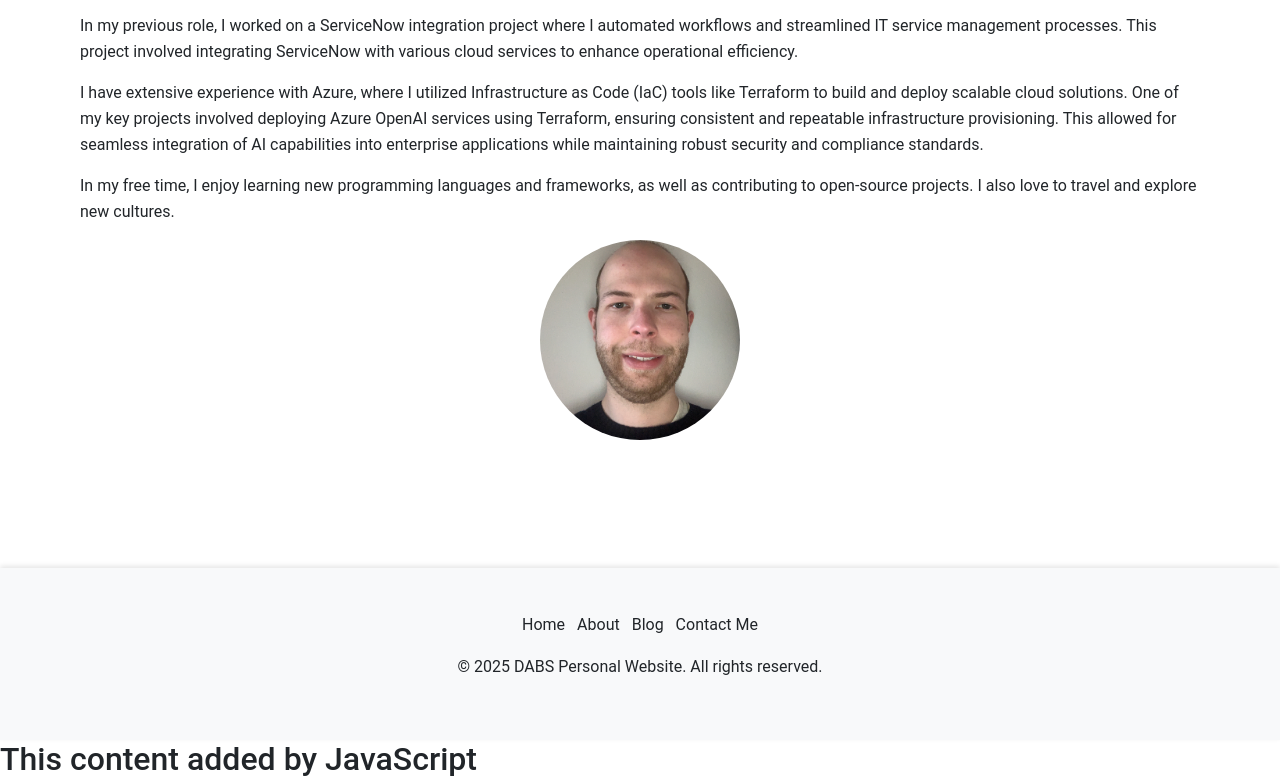
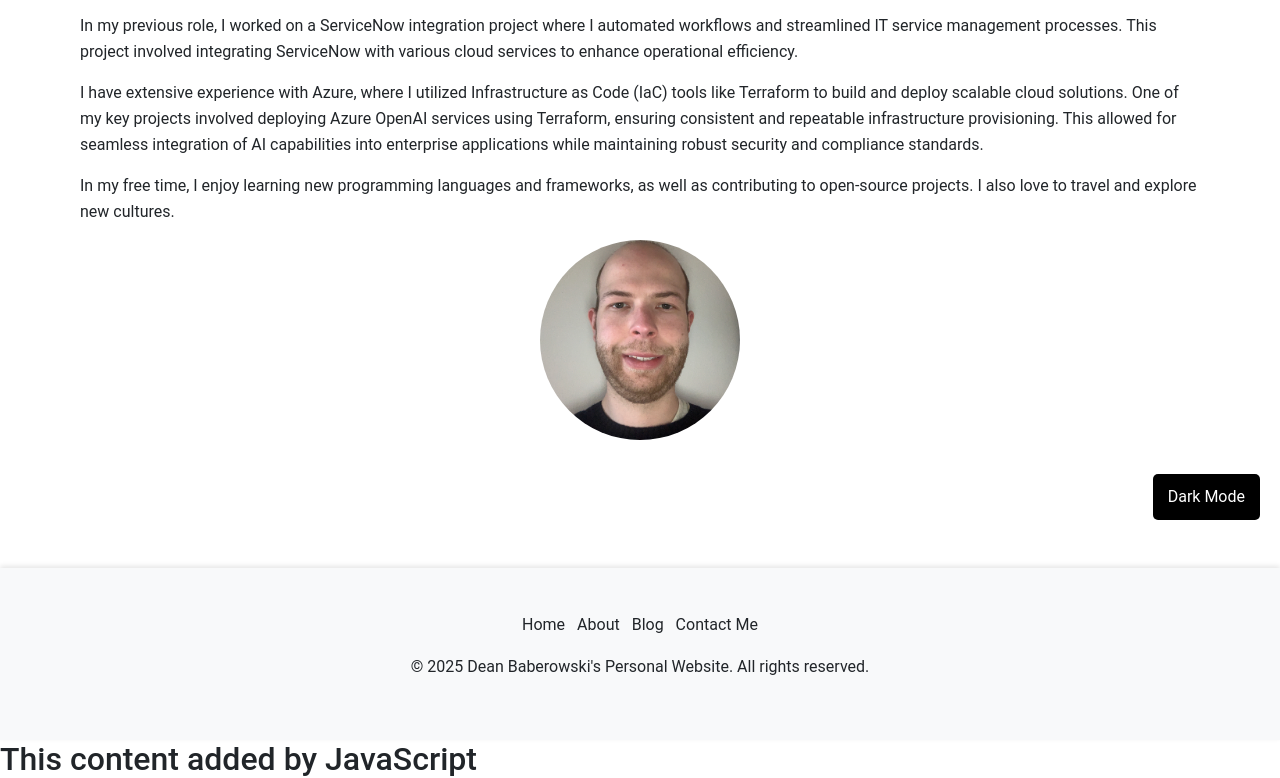
Before and after one commit to Deano10134/DABs-personal-website, a website: page about.html in a window 1280 px wide. Shown: the part 260-1038 px from the top of the page. Drawn offline with nearby package versions, Linux system fonts and the light colour scheme.

Commit message:
Finish website

```diff
--- a/about.html
+++ b/about.html
@@ -29,6 +29,8 @@
         </div>
     </nav>
 
+  <!-- Add dark mode toggle button -->
+  <button id="darkModeToggle" style="position: fixed; bottom: 20px; right: 20px; padding: 10px 15px; background-color: #000; color: #fff; border: none; border-radius: 5px; cursor: pointer;">Dark Mode</button>
 
     <main class="about container my-5">
       <section>
@@ -60,7 +62,7 @@
             <li class="list-inline-item"><a href="contactme.html">Contact Me</a></li>
           </ul>
         </nav>
-        <p class="mt-3">&copy; 2025 DABS Personal Website. All rights reserved.</p>
+        <p class="mt-3">&copy; 2025 Dean Baberowski's Personal Website. All rights reserved.</p>
       </div>
     </footer>
     <script src="script.js" defer></script>
```
Also changed, not shown: contactme.html (+1 -0 lines), index.html (+3 -0 lines).
